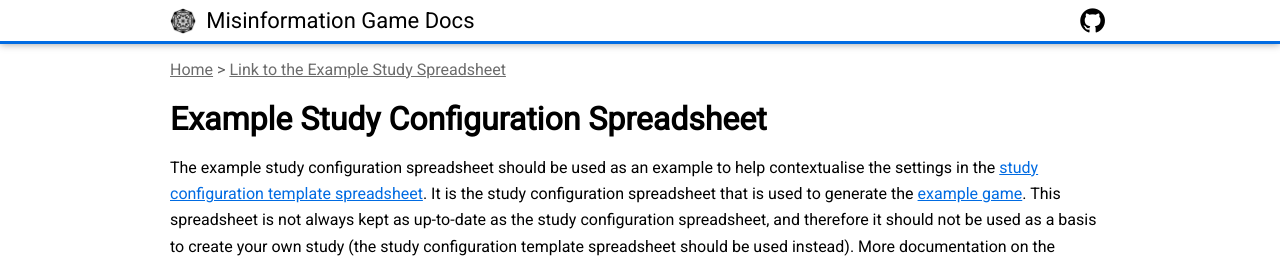
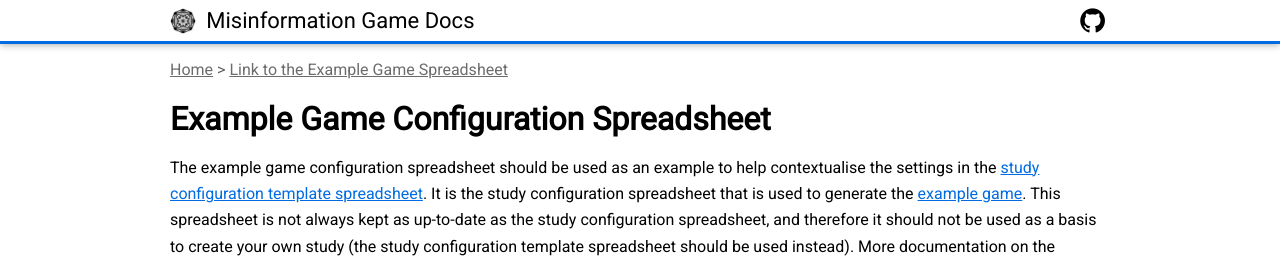
Before and after one commit to beekewardin/themisinformationgame.github.io, a Jekyll site: the page built from link/ExampleStudy.md, in a window 1280 px wide. Shown: the top 263 px of the page. Built offline with Jekyll 4.4.1, drawn with Linux system fonts in a browser that asks for light colours; nearby versions of some CDN libraries; our own code applies the rules of GitHub Pages for plain Markdown files.

Commit message:
Update link to the example game configuration spreadsheet

```diff
--- a/link/ExampleStudy.md
+++ b/link/ExampleStudy.md
@@ -1,11 +1,11 @@
 ---
-title: Link to the Example Study Spreadsheet
+title: Link to the Example Game Spreadsheet
 showPath: true
 ---
 
-# Example Study Configuration Spreadsheet
+# Example Game Configuration Spreadsheet
 
-The example study configuration spreadsheet should be used as an example
+The example game configuration spreadsheet should be used as an example
 to help contextualise the settings in the
 [study configuration template spreadsheet](/link/StudyTemplate). It is the
 study configuration spreadsheet that is used to generate the
@@ -21,6 +21,6 @@ found in the [Study Configuration documentation](/StudyConfiguration).
 You may access the example study configuration spreadsheet
 from the following URLs:
 
-- [Google Sheets Link](https://docs.google.com/spreadsheets/d/1FGyizON4WNmfOrmKtifsqxGCMI0XoJidndikDeCAMcA)
+- [Google Sheets Link](https://docs.google.com/spreadsheets/d/1RxpsvcipGd7N3qYGP0M-ruOjEo8gA2tfTVNCtk_-OWI)
   _\(Recommended\)_
 - [File Download](ExampleStudy.xlsx)
```
Also changed, not shown: Home.md (+1 -1 lines).
